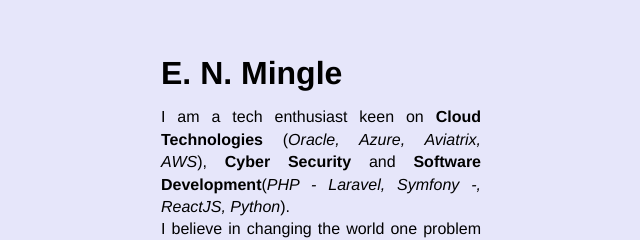
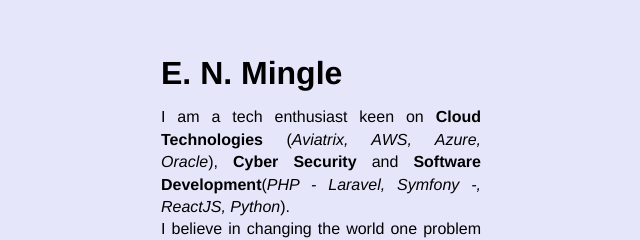
Before and after one commit to Mingleemma/mingleemma, a plain HTML site: page index.html in a window 1280 px wide. Shown: the part 168-408 px from the top of the page, 319-959 px from the left. Drawn offline with Linux system fonts and the light colour scheme.

Commit message:
Minor Office

```diff
--- a/index.html
+++ b/index.html
@@ -9,7 +9,7 @@
 	<body>
 		<h1>E. N. Mingle</h1>
 		<p style="text-align: justify">
-			I am a tech enthusiast keen on <b>Cloud Technologies</b> (<i>Oracle, Azure, Aviatrix, AWS</i>), <b>Cyber Security</b> and <b>Software Development</b>(<i>PHP - Laravel, Symfony -, ReactJS, Python</i>).<br>I believe in changing the world one problem at a time and I choose to start with educating the next generation. You can find me volunteering with <a href="http://ghanacodeclub.org">Ghana Code Club</a>.
+			I am a tech enthusiast keen on <b>Cloud Technologies</b> (<i>Aviatrix, AWS, Azure, Oracle</i>), <b>Cyber Security</b> and <b>Software Development</b>(<i>PHP - Laravel, Symfony -, ReactJS, Python</i>).<br>I believe in changing the world one problem at a time and I choose to start with educating the next generation. You can find me volunteering with <a href="http://ghanacodeclub.org">Ghana Code Club</a>.
 		</p>
 		<p>
 			Check out my <a href="portfolio.html" target="_blank"><u>Portfolio</u></a> to see some of my Active Developments.
```
